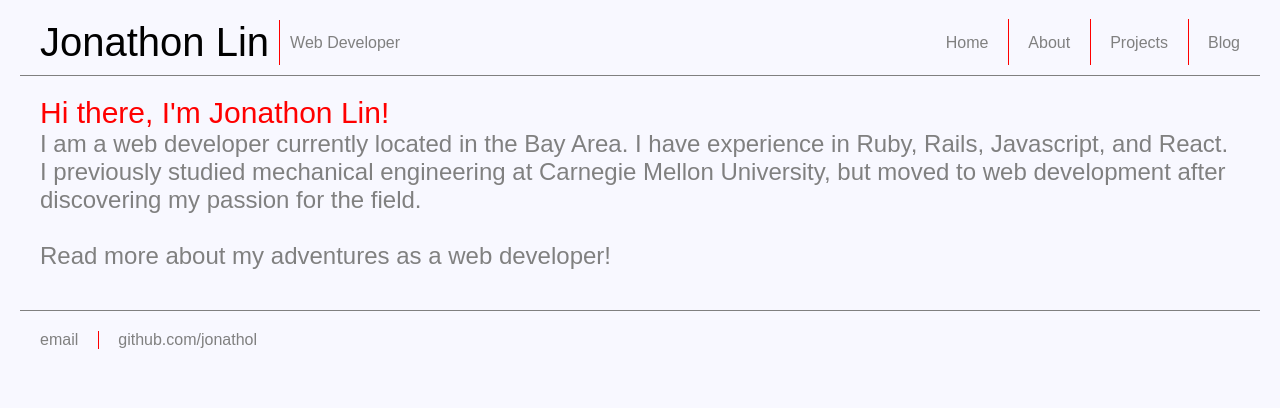
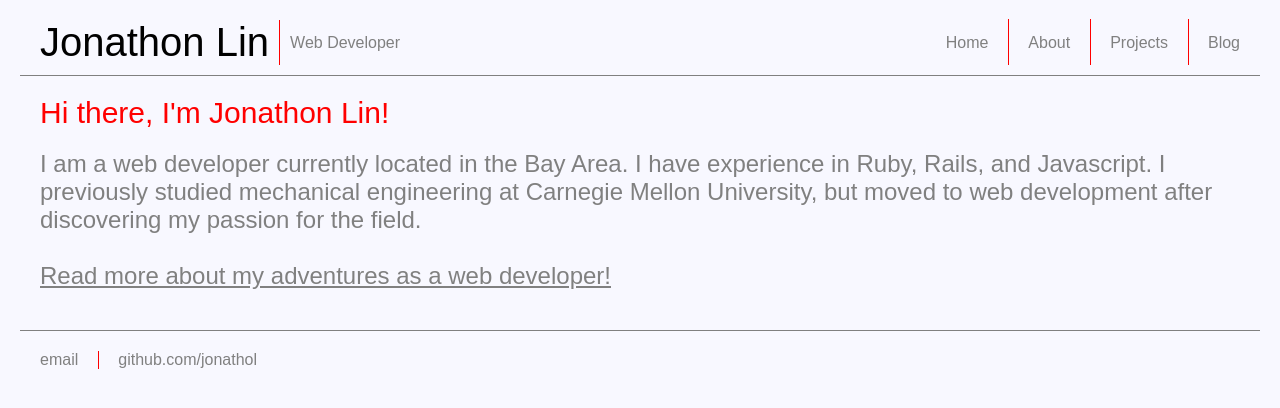
Before and after one commit to jonathol/jonathol.github.io, a Jekyll site: the page built from index.html, in a window 1280 px wide. Shown: the top 408 px of the page. Built offline with Jekyll 4.4.1, drawn with Linux system fonts in a browser that asks for light colours; some web fonts are replaced.

Commit message:
home css

```diff
--- a/css/home.css
+++ b/css/home.css
@@ -5,9 +5,14 @@
 .blurb h1 {
   font-size: 30px;
   color: red;
+  margin-bottom: 20px;
 }
 
 .blurb p {
   font-size: 24px;
   color: grey;
 }
+
+.blurb p a {
+  text-decoration: underline;
+}
--- a/index.html
+++ b/index.html
@@ -5,7 +5,7 @@ title: Jonathon Lin
 <div class="blurb">
 	<h1>Hi there, I'm Jonathon Lin!</h1>
 	<p>
-		I am a web developer currently located in the Bay Area. I have experience in Ruby, Rails, Javascript, and React.
+		I am a web developer currently located in the Bay Area. I have experience in Ruby, Rails, and Javascript.
 		I previously studied mechanical engineering at Carnegie Mellon University, but moved to web development after
 		discovering my passion for the field.
 		<br><br>
```
